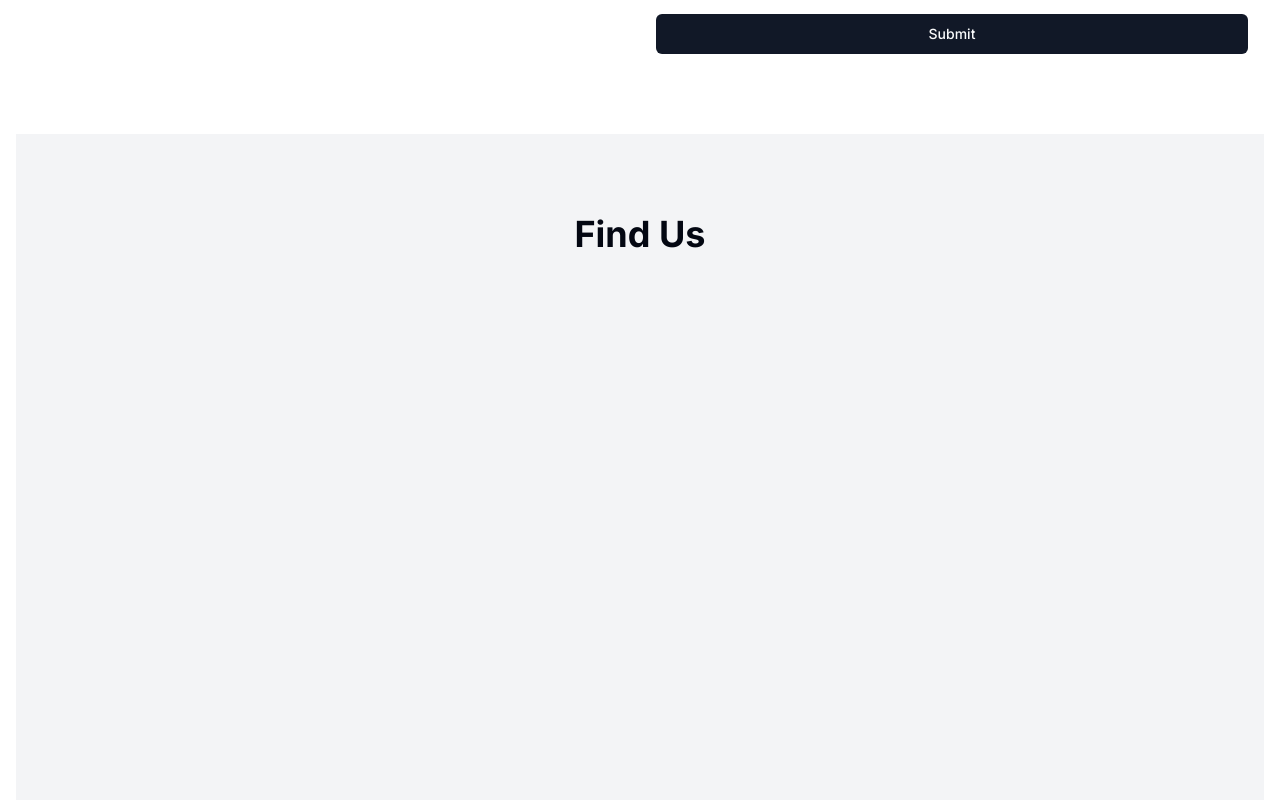
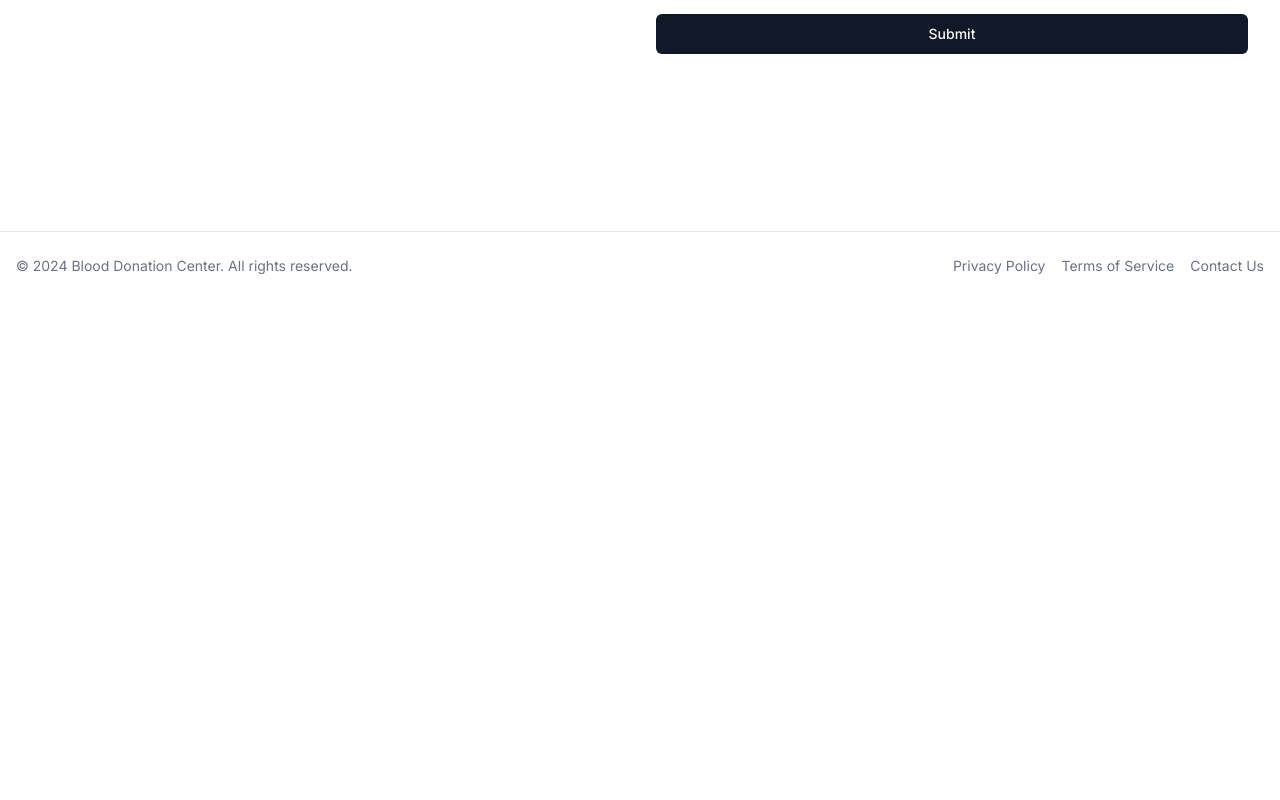
Before and after one commit to didierganthier/alerte-rouge-web-version, a Next.js app: page /contact in a window 1280 px wide. Shown: the part 500-1300 px from the top of the page. After the commit the page ends 800 px from the top, so only its background shows below. Built offline with nearby package versions, Linux system fonts and the light colour scheme.

Commit message:
Comment out find us part

```diff
--- a/components/contact-component.tsx
+++ b/components/contact-component.tsx
@@ -73,7 +73,7 @@ export function ContactComponent() {
             </div>
           </div>
         </section>
-        <section className="py-20 bg-muted">
+        {/* <section className="py-20 bg-muted">
           <div className="container mx-auto px-4">
             <h2 className="text-4xl font-bold text-center">Find Us</h2>
             <div className="mt-8">
@@ -82,7 +82,7 @@ export function ContactComponent() {
               </div>
             </div>
           </div>
-        </section>
+        </section> */}
       </main>
       <footer className="bg-background py-6 border-t">
         <div className="container mx-auto flex items-center justify-between px-4">
--- a/package.json
+++ b/package.json
@@ -19,11 +19,13 @@
     "class-variance-authority": "^0.7.0",
     "clsx": "^2.1.1",
     "date-fns": "^3.6.0",
+    "leaflet": "^1.9.4",
     "lucide-react": "^0.420.0",
     "next": "14.2.5",
     "react": "^18",
     "react-day-picker": "^8.10.1",
     "react-dom": "^18",
+    "react-leaflet": "^4.2.1",
     "tailwind-merge": "^2.4.0",
     "tailwindcss-animate": "^1.0.7"
   },
```
Also changed, not shown: 1 other file (tests, documents, lock files or other folders).
